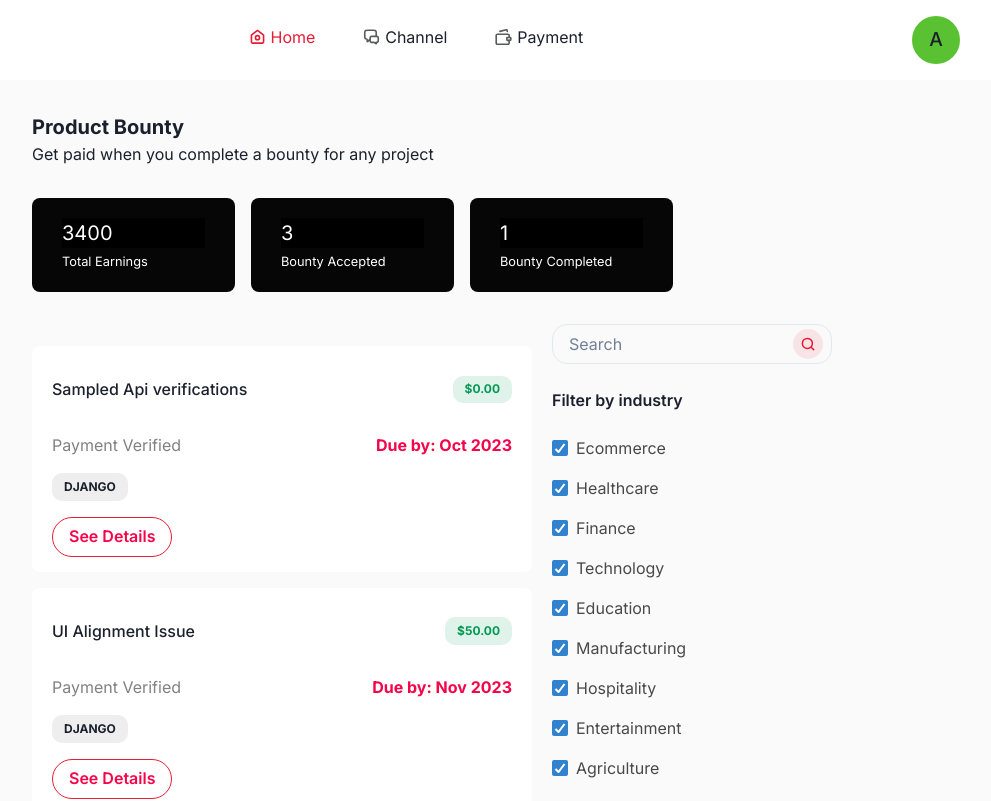
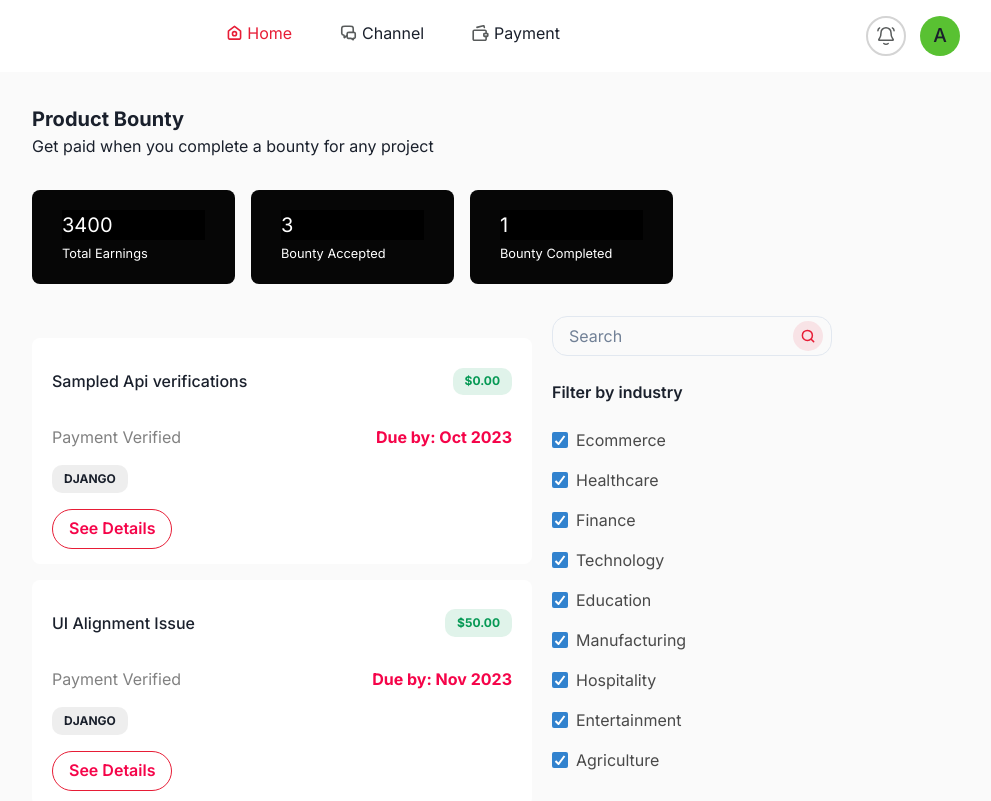
Before and after one commit to yhoungdev/Tecme_Frontend_Task, a Next.js app: page / in a window 1280 px wide. Shown: the top 801 px of the page, without its empty margins (208-1199 px from the left). Built offline with nearby package versions, Linux system fonts and the light colour scheme.

Commit message:
chore: update title

```diff
--- a/src/app/_components/molecules/header/dashboardHeader.tsx
+++ b/src/app/_components/molecules/header/dashboardHeader.tsx
@@ -12,12 +12,41 @@ import {
   DrawerOverlay,
   DrawerContent,
   DrawerCloseButton,
+  Flex,
 } from '@chakra-ui/react';
 import Image from 'next/image';
 import Link from 'next/link';
 import React from 'react';
 import { usePathname } from 'next/navigation';
 import { FaBars } from 'react-icons/fa';
+
+const notificationIcon = (
+  <svg
+    width='40'
+    height='40'
+    viewBox='0 0 40 40'
+    fill='none'
+    xmlns='http://www.w3.org/2000/svg'
+  >
+    <rect x='1' y='1' width='38' height='38' rx='19' fill='white' />
+    <path
+      d='M17.7954 27.5C18.383 28.0186 19.1548 28.3333 20.0002 28.3333C20.8456 28.3333 21.6175 28.0186 22.2051 27.5M11.9118 14.8499C11.8998 13.6404 12.5519 12.511 13.6053 11.9167M28.0853 14.8499C28.0973 13.6404 27.4452 12.511 26.3918 11.9167M25.0002 16.6667C25.0002 15.3406 24.4734 14.0688 23.5357 13.1311C22.5981 12.1934 21.3263 11.6667 20.0002 11.6667C18.6741 11.6667 17.4024 12.1934 16.4647 13.1311C15.527 14.0688 15.0002 15.3406 15.0002 16.6667C15.0002 19.2418 14.3506 21.005 13.6249 22.1712C13.0128 23.1549 12.7068 23.6467 12.718 23.784C12.7304 23.9359 12.7626 23.9938 12.885 24.0846C12.9956 24.1667 13.494 24.1667 14.4909 24.1667H25.5095C26.5064 24.1667 27.0048 24.1667 27.1154 24.0846C27.2378 23.9938 27.27 23.9359 27.2824 23.784C27.2937 23.6467 26.9876 23.1549 26.3755 22.1712C25.6498 21.005 25.0002 19.2418 25.0002 16.6667Z'
+      stroke='#585B5B'
+      stroke-width='1.5'
+      stroke-linecap='round'
+      stroke-linejoin='round'
+    />
+    <rect
+      x='1'
+      y='1'
+      width='38'
+      height='38'
+      rx='19'
+      stroke='#D4D4D4'
+      stroke-width='2'
+    />
+  </svg>
+);
 
 const DashboardHeader = () => {
   const path = usePathname();
@@ -52,7 +81,10 @@ const DashboardHeader = () => {
         </Box>
 
         <Box float={'right'}>
-          <Avatar name={'avatar'} />
+          <Flex gap={'.9em'} alignItems={'center'}>
+            <Box>{notificationIcon}</Box>
+            <Avatar name={'avatar'} width={'40px'} height={'40px'} />
+          </Flex>
         </Box>
       </Box>
 
--- a/src/app/layout.tsx
+++ b/src/app/layout.tsx
@@ -8,8 +8,8 @@ import ChakraProviderWrapper from './_providers/chakraProvider';
 const inter = Inter({ subsets: ['latin'] });
 
 export const metadata: Metadata = {
-  title: 'Create Next App',
-  description: 'Generated by create next app',
+  title: 'Bugbounty Application',
+  description: 'See lists of bounties',
 };
 
 export default function RootLayout({
```
